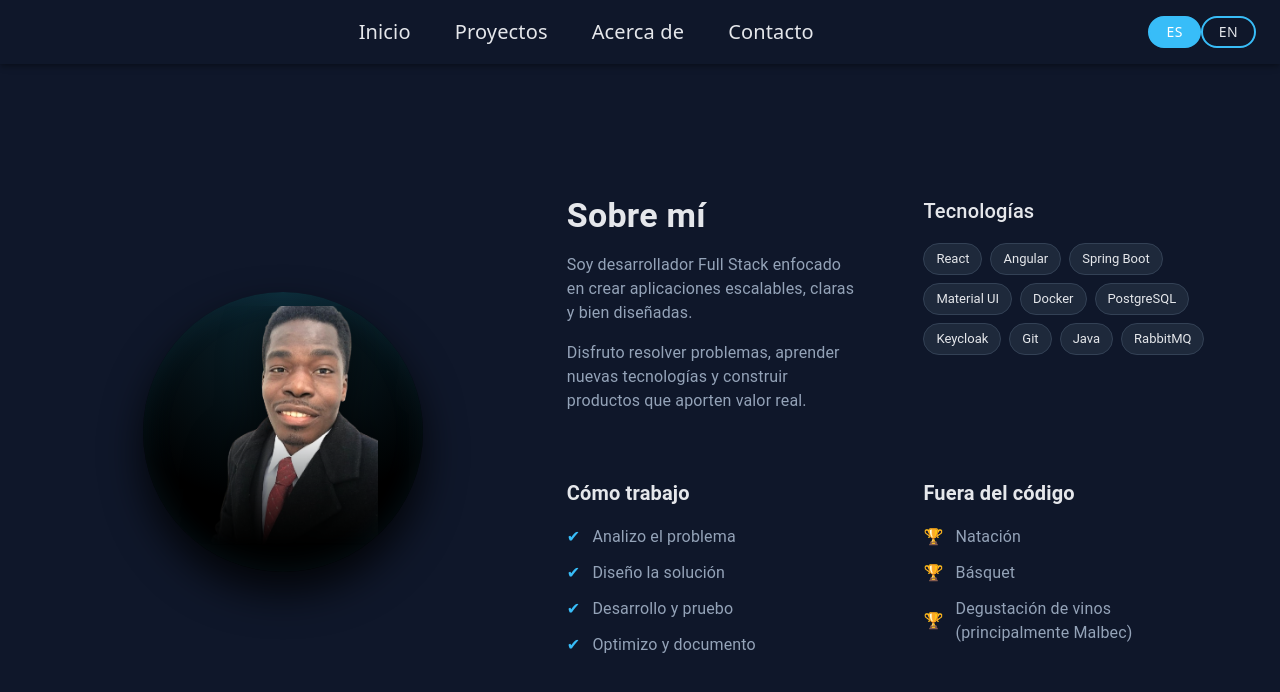
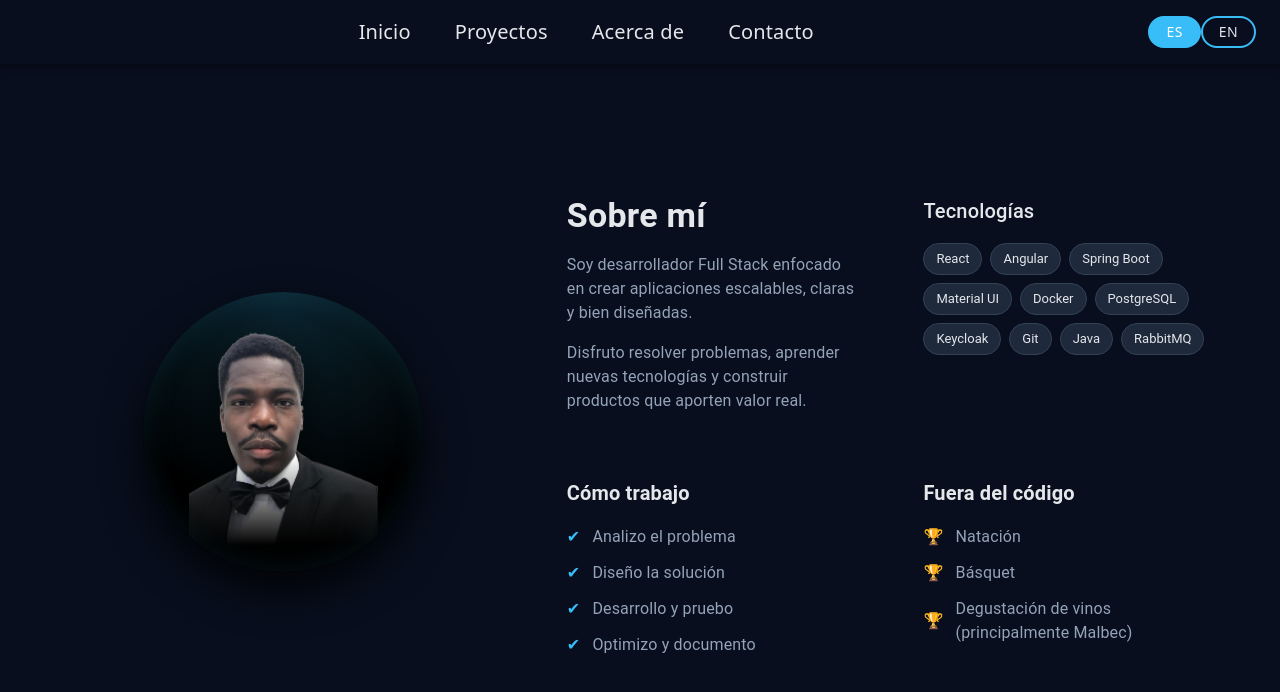
Before and after one commit to cvertilus/PortfolioProject, a React (Vite) app: page /about in a window 1280 px wide. Shown: the top 692 px of the page. Built offline with nearby package versions, Linux system fonts and the light colour scheme.

Commit message:
Fix: foto perfil

```diff
--- a/src/component/about/Profile3D.jsx
+++ b/src/component/about/Profile3D.jsx
@@ -34,15 +34,15 @@ export default function Profile3D() {
             >
                 <Box
                     component="img"
-                    src="/img/colby-image-profile.png"
+                    src="/img/profile.png"
                     alt="Profile"
                     sx={{
                         width: "90%",
                         height: "90%",
                         objectFit: "contain",
                         // ESTA ES LA CLAVE: Máscara que hace transparente la parte inferior
-                        WebkitMaskImage: "linear-gradient(to bottom, black 50%, transparent 95%)",
-                        maskImage: "linear-gradient(to bottom, black 50%, transparent 95%)",
+                        WebkitMaskImage: "linear-gradient(to bottom, black %, transparent 95%)",
+                        maskImage: "linear-gradient(to bottom, black 60%, transparent 95%)",
                         filter: "drop-shadow(0 12px 20px rgba(0,0,0,0.6))",
                     }}
                 />
--- a/src/index.css
+++ b/src/index.css
@@ -6,7 +6,7 @@
   text-rendering: optimizeLegibility;
   -webkit-font-smoothing: antialiased;
   -moz-osx-font-smoothing: grayscale;
-  --background: #0F172A;
+  --background: #080e1d;
   /* azul oscuro profundo */
   --Surface: #1E293B;
   /* cards / secciones */
```
Also changed, not shown: public/Img/profile.png (added).
